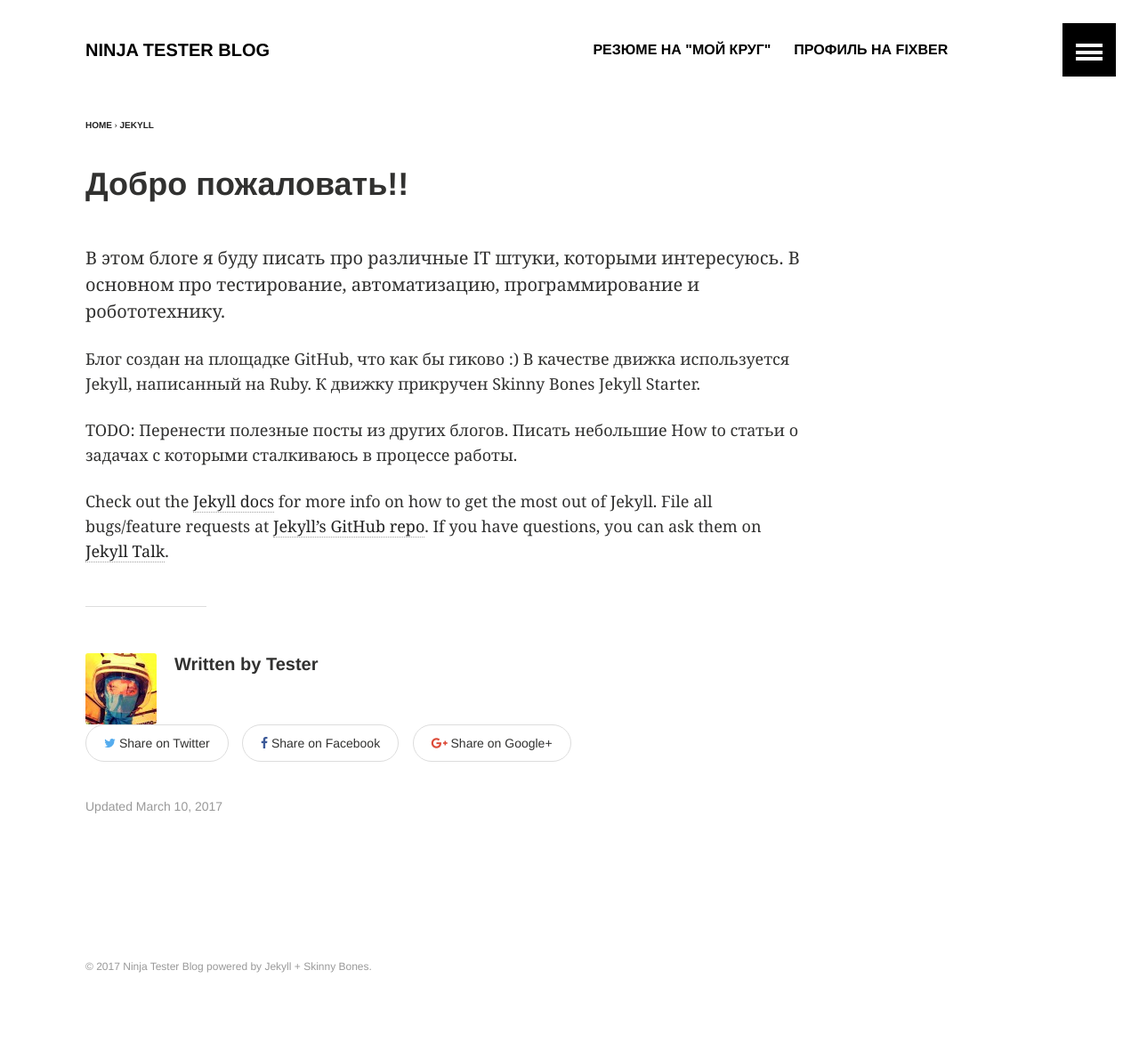
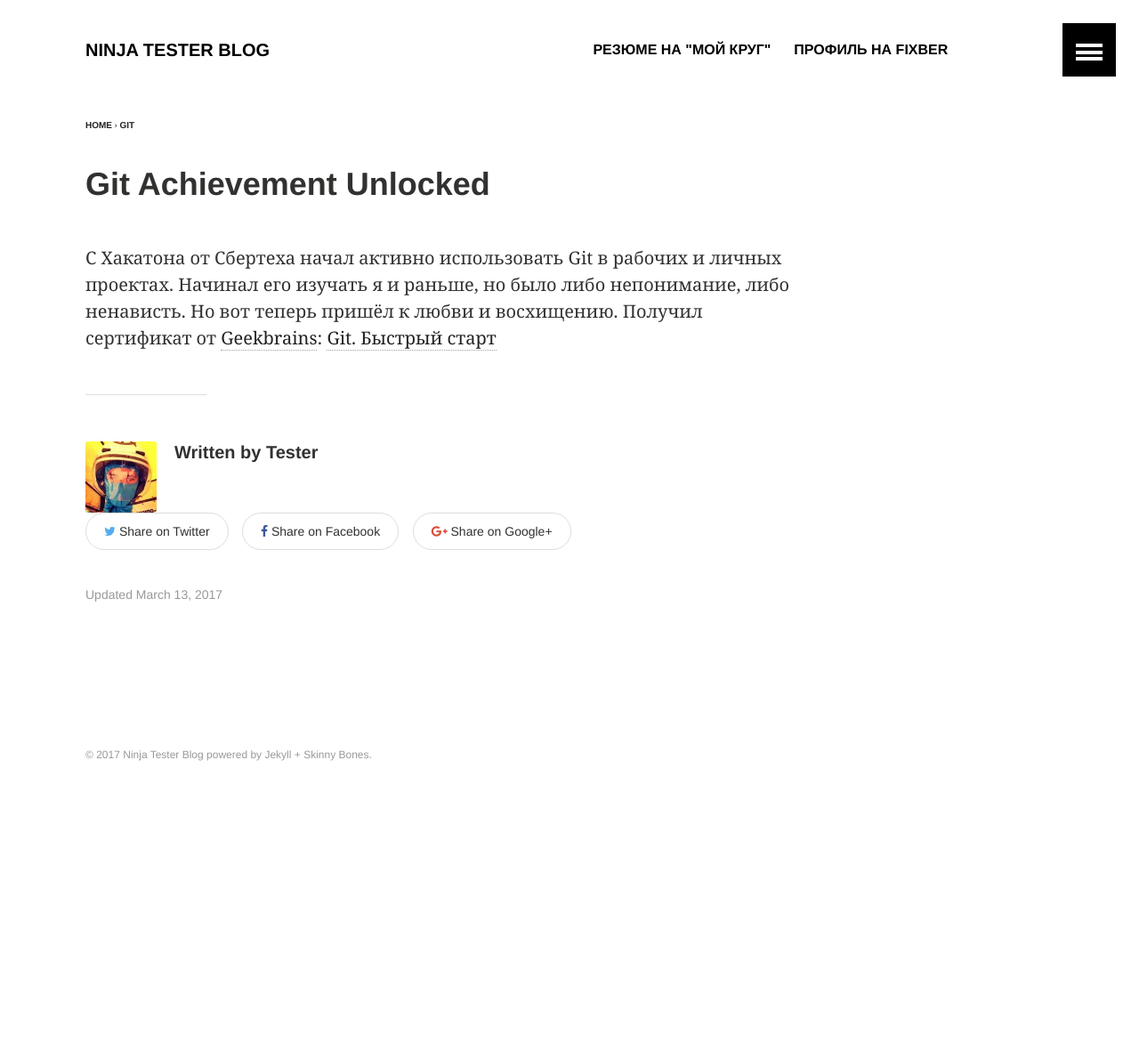
Before and after one commit to ninja-tester/ninja-tester.github.io, a Jekyll site: the page built from _posts/2017-03-13-git-achivment-unlocked.markdown, in a window 1280 px wide. Shown: the whole page at 89% size. Built offline with Jekyll 4.4.1, drawn with Linux system fonts in a browser that asks for light colours; after the commit the page ends 934 px from its top, so only the background shows below that.

Commit message:
Add article "Git Achievement Unlocked"

```diff
--- a/_posts/2017-03-13-git-achivment-unlocked.markdown
+++ b/_posts/2017-03-13-git-achivment-unlocked.markdown
@@ -1,24 +1,16 @@
 ---
 layout: article
-title:  "Добро пожаловать!!"
-date:   2017-03-10 10:10:10 +0400
-categories: jekyll update
+title:  "Git Achievement Unlocked"
+date:   2017-03-13 10:10:10 +0400
+categories: git
 image:
- teaser: 400x250-welcome.jpg
+ teaser: 400x250-git.jpg
 ---
-В этом блоге я буду писать про различные IT штуки, которыми интересуюсь.
-В основном про тестирование, автоматизацию, программирование и робототехнику.
 
-Блог создан на площадке GitHub, что как бы гиково :)
-В качестве движка используется Jekyll, написанный на Ruby.
-К движку прикручен Skinny Bones Jekyll Starter.
+С Хакатона от Сбертеха начал активно использовать Git в рабочих и личных проектах.
+Начинал его изучать я и раньше, но было либо непонимание, либо ненависть.
+Но вот теперь пришёл к любви и восхищению.
+Получил сертификат от  [Geekbrains][Geekbrains]: [Git. Быстрый старт][Geekbrains-Git]
 
-TODO:
-Перенести полезные посты из других блогов.
-Писать небольшие How to статьи о задачах с которыми сталкиваюсь в процессе работы.
-
-Check out the [Jekyll docs][jekyll-docs] for more info on how to get the most out of Jekyll. File all bugs/feature requests at [Jekyll’s GitHub repo][jekyll-gh]. If you have questions, you can ask them on [Jekyll Talk][jekyll-talk].
-
-[jekyll-docs]: https://jekyllrb.com/docs/home
-[jekyll-gh]:   https://github.com/jekyll/jekyll
-[jekyll-talk]: https://talk.jekyllrb.com/
+[Geekbrains]: https://geekbrains.ru/go/vwNS_h
+[Geekbrains-Git]:   https://geekbrains.ru/courses/66
```
